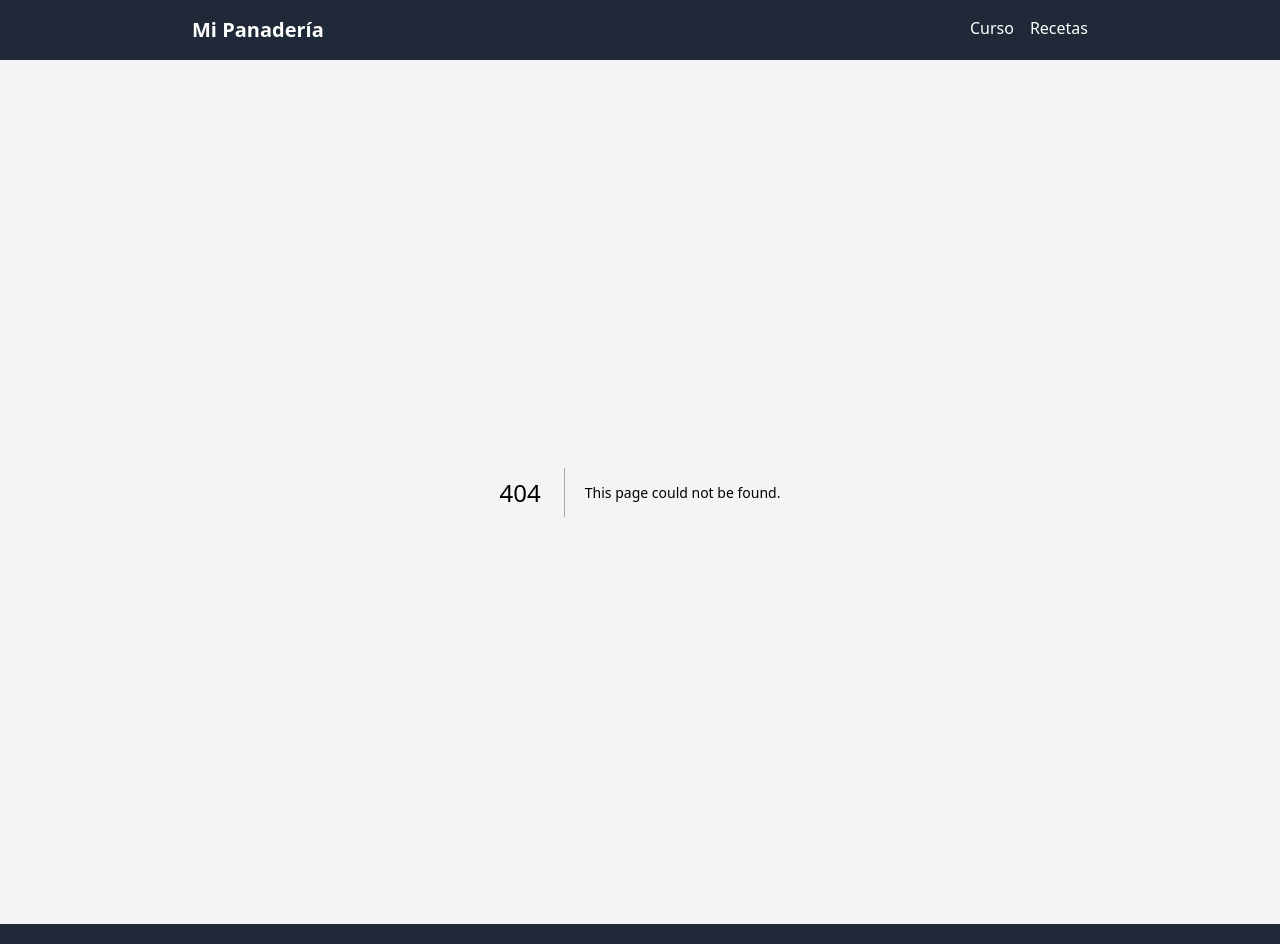
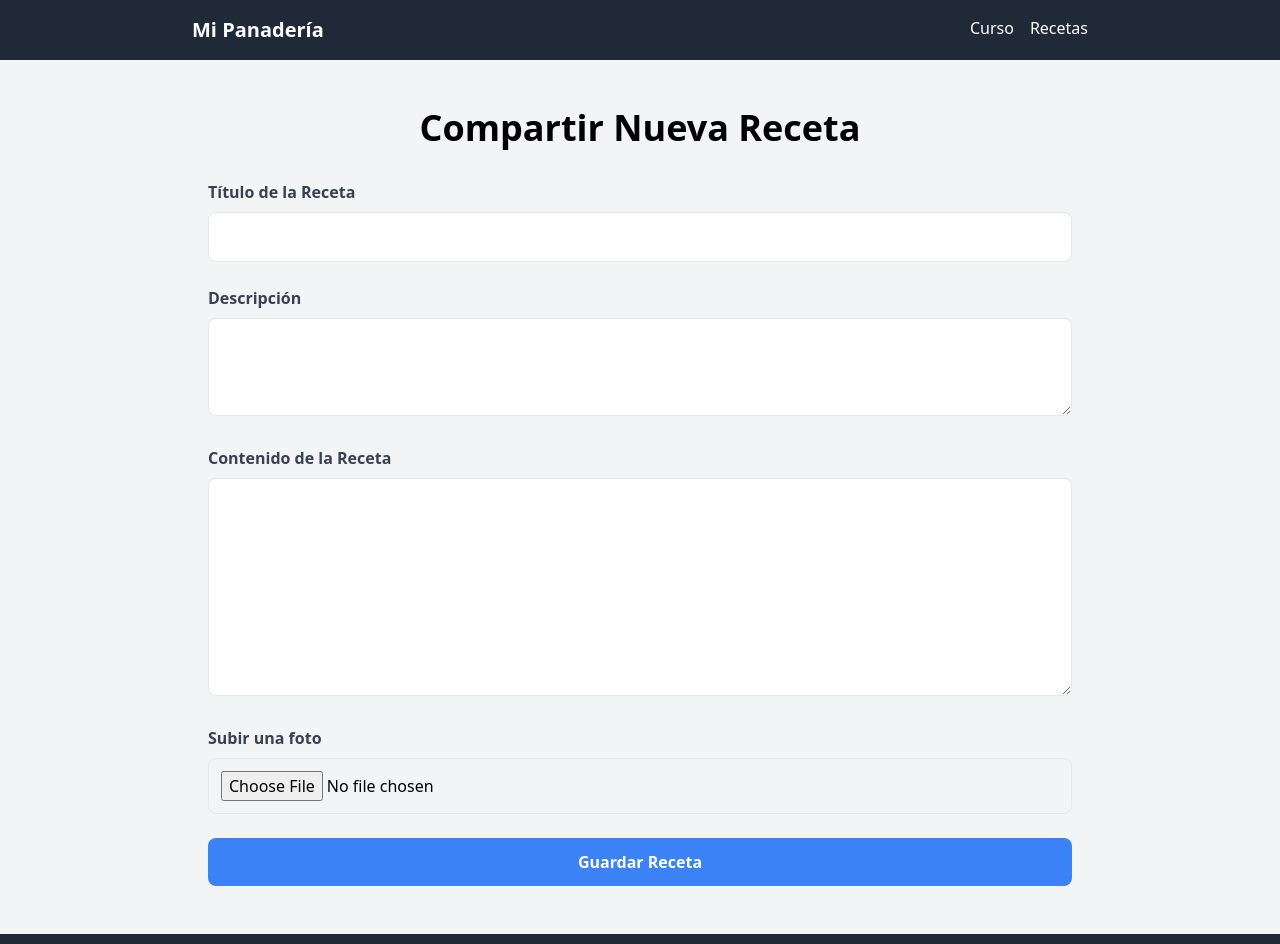
Before and after one commit to Drworm82/CursoPanadero, a Next.js app: page /compartir-receta in a window 1280 px wide. Before the commit this address had no page. Shown: the top 944 px of the page. Built offline with nearby package versions, Linux system fonts and the light colour scheme; what @supabase/auth-helpers-react would draw is missing.

Commit message:
Create compartir-receta.js

```diff
--- /dev/null
+++ b/pages/compartir-receta.js
@@ -0,0 +1,124 @@
+import { useState } from 'react';
+import { supabase } from '../lib/supabase';
+import { useRouter } from 'next/router';
+
+export default function CompartirReceta() {
+  const router = useRouter();
+  const [titulo, setTitulo] = useState('');
+  const [descripcion, setDescripcion] = useState('');
+  const [contenido, setContenido] = useState('');
+  const [imagen, setImagen] = useState(null);
+  const [loading, setLoading] = useState(false);
+  const [error, setError] = useState(null);
+
+  const handleFileChange = (e) => {
+    setImagen(e.target.files[0]);
+  };
+
+  const handleSubmit = async (e) => {
+    e.preventDefault();
+    setLoading(true);
+    setError(null);
+
+    let imagenUrl = '';
+
+    // Subir la imagen a Supabase Storage
+    if (imagen) {
+      const { data, error: uploadError } = await supabase.storage
+        .from('recetas-publicas-fotos')
+        .upload(`${Date.now()}_${imagen.name}`, imagen);
+
+      if (uploadError) {
+        setError('Error al subir la imagen. Inténtalo de nuevo.');
+        setLoading(false);
+        return;
+      }
+
+      // Obtener la URL pública de la imagen subida
+      const { data: { publicUrl } } = supabase.storage
+        .from('recetas-publicas-fotos')
+        .getPublicUrl(data.path);
+
+      imagenUrl = publicUrl;
+    }
+
+    // Insertar la receta en la base de datos
+    const { data: { user } } = await supabase.auth.getSession();
+
+    const { error: insertError } = await supabase
+      .from('recetas_usuarios')
+      .insert([
+        {
+          titulo,
+          descripcion,
+          contenido,
+          imagen_url: imagenUrl,
+          user_id: user.id,
+          is_public: true,
+        },
+      ]);
+
+    if (insertError) {
+      setError('Hubo un error al guardar la receta. Inténtalo de nuevo.');
+    } else {
+      router.push('/recetas-publicas');
+    }
+
+    setLoading(false);
+  };
+
+  return (
+    <div className="max-w-4xl mx-auto p-4">
+      <h1 className="text-4xl font-bold mb-8 text-center">Compartir Nueva Receta</h1>
+      <form onSubmit={handleSubmit} className="space-y-6">
+        <div>
+          <label className="block text-gray-700 font-semibold mb-2">Título de la Receta</label>
+          <input
+            type="text"
+            value={titulo}
+            onChange={(e) => setTitulo(e.target.value)}
+            className="w-full p-3 border rounded-lg"
+            required
+          />
+        </div>
+        <div>
+          <label className="block text-gray-700 font-semibold mb-2">Descripción</label>
+          <textarea
+            value={descripcion}
+            onChange={(e) => setDescripcion(e.target.value)}
+            className="w-full p-3 border rounded-lg"
+            rows="3"
+            required
+          />
+        </div>
+        <div>
+          <label className="block text-gray-700 font-semibold mb-2">Contenido de la Receta</label>
+          <textarea
+            value={contenido}
+            onChange={(e) => setContenido(e.target.value)}
+            className="w-full p-3 border rounded-lg"
+            rows="8"
+            required
+          />
+        </div>
+        <div>
+          <label className="block text-gray-700 font-semibold mb-2">Subir una foto</label>
+          <input
+            type="file"
+            onChange={handleFileChange}
+            className="w-full p-3 border rounded-lg"
+            accept="image/*"
+          />
+        </div>
+        {error && <p className="text-red-500 text-center">{error}</p>}
+        <button
+          type="submit"
+          disabled={loading}
+          className="w-full p-3 bg-blue-500 text-white rounded-lg font-semibold hover:bg-blue-600 transition-colors disabled:bg-blue-300"
+        >
+          {loading ? 'Guardando...' : 'Guardar Receta'}
+        </button>
+      </form>
+    </div>
+  );
+}
```
